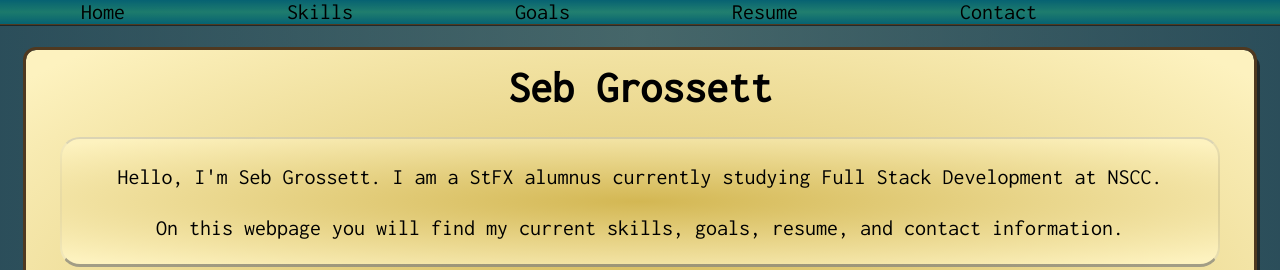
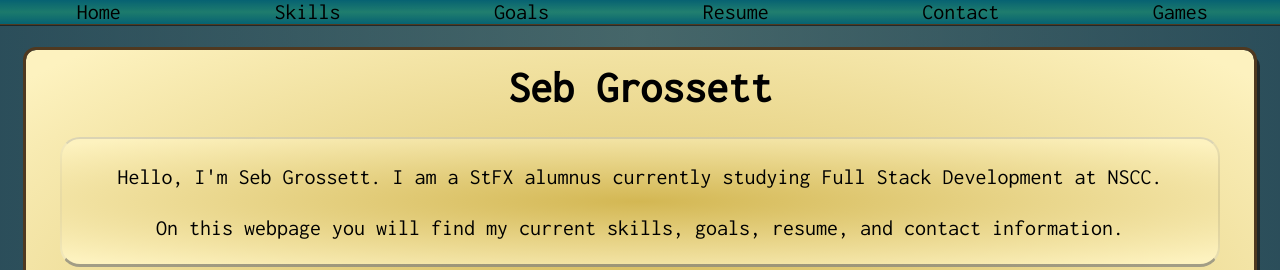
Before and after one commit to SebG-NSCC/sebg-nscc.github.io, a plain HTML site: page index.html in a window 1280 px wide. Shown: the top 270 px of the page. Drawn offline with Linux system fonts and the light colour scheme.

Commit message:
Games name

```diff
--- a/index.html
+++ b/index.html
@@ -29,7 +29,7 @@
                 <li><a href="#goalsSection" id="goals_link">Goals</a></li>
                 <li><a href="#resumeSection" id="resume_link">Resume</a></li>
                 <li><a href="#contactSection" id="contact_link">Contact</a></li>
-                <li><a href="games.html" id="games_link"></a> </li>
+                <li><a href="games.html" id="games_link">Games</a> </li>
             </ul>
             <ul id="permBackToTop">
                 <li><a href="#homeSection" id="backToTopLink"><img src="homeicon.png" alt="home icon"></a> </li>
```
